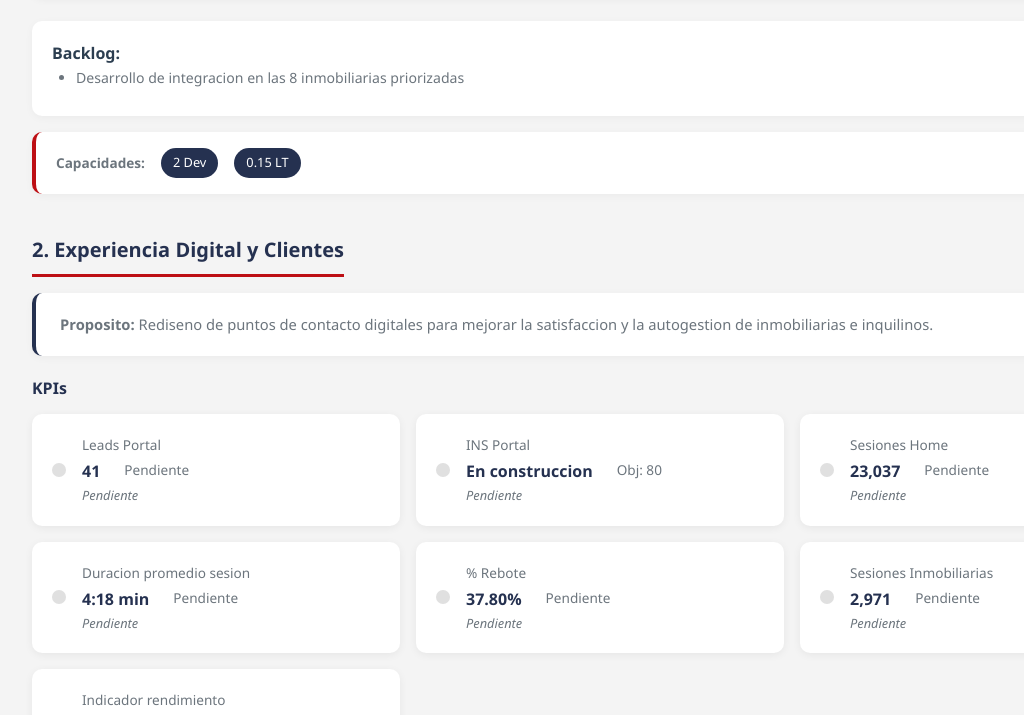
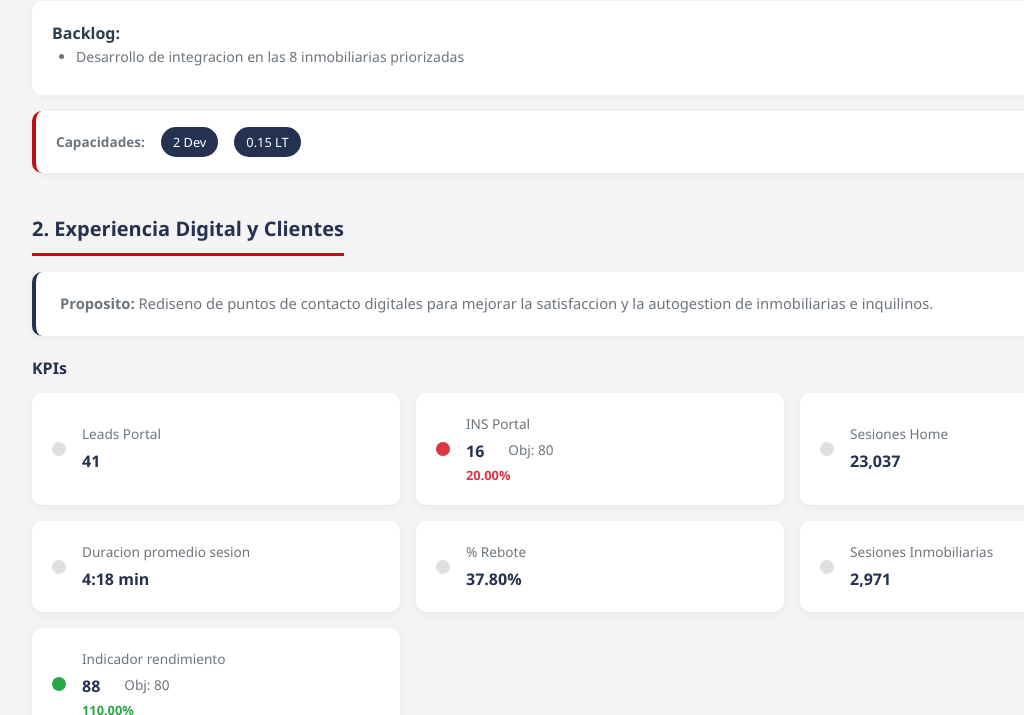
Before and after one commit to linasanchezborda/informe-seguimiento-libertador, a plain HTML site: page index.html in a window 1280 px wide. Shown: the part 2085-2800 px from the top of the page, without its empty margins (40-1064 px from the left). Drawn offline with Linux system fonts and the light colour scheme.

Commit message:
fix: limpiar KPIs sin objetivo, INS Portal=16, pendientes como En construccion

```diff
--- a/index.html
+++ b/index.html
@@ -83,9 +83,9 @@
 <h3 style="font-size:1rem;color:var(--azul);margin-bottom:0.75rem">KPIs</h3>
 <div class="kpi-grid">
 <div class="kpi-card"><div class="semaforo rojo"></div><div class="kpi-info"><div class="kpi-name">Aliados VIP en produccion</div><div class="kpi-values"><span class="kpi-real">5</span><span class="kpi-obj">Obj: 138</span></div><div class="cumpl-critico">3.62%</div></div></div>
-<div class="kpi-card"><div class="semaforo rojo"></div><div class="kpi-info"><div class="kpi-name">Inmobiliarias en produccion</div><div class="kpi-values"><span class="kpi-real">0</span><span class="kpi-obj">-</span></div><div class="cumpl-critico">0</div></div></div>
+<div class="kpi-card"><div class="semaforo gris"></div><div class="kpi-info"><div class="kpi-name">Inmobiliarias en produccion</div><div class="kpi-values"><span class="kpi-real">0</span></div></div></div>
 <div class="kpi-card"><div class="semaforo rojo"></div><div class="kpi-info"><div class="kpi-name">CRM en Produccion</div><div class="kpi-values"><span class="kpi-real">0</span><span class="kpi-obj">Obj: 6</span></div><div class="cumpl-critico">0.00%</div></div></div>
-<div class="kpi-card"><div class="semaforo gris"></div><div class="kpi-info"><div class="kpi-name">Solicitudes via apificacion</div><div class="kpi-values"><span class="kpi-real">94</span><span class="kpi-obj">Obj: Pendiente</span></div><div class="cumpl-pendiente">Pendiente</div></div></div>
+<div class="kpi-card"><div class="semaforo gris"></div><div class="kpi-info"><div class="kpi-name">Solicitudes via apificacion</div><div class="kpi-values"><span class="kpi-real">94</span></div></div></div>
 </div>
 <p class="sub-title">Estado Actual &mdash; CRMs</p>
 <div class="table-wrapper"><table><thead><tr><th>CRM</th><th>Estado</th><th>Fecha Clave</th></tr></thead><tbody>
@@ -121,12 +121,12 @@
 <div class="section-desc"><strong>Proposito:</strong> Rediseno de puntos de contacto digitales para mejorar la satisfaccion y la autogestion de inmobiliarias e inquilinos.</div>
 <h3 style="font-size:1rem;color:var(--azul);margin-bottom:0.75rem">KPIs</h3>
 <div class="kpi-grid">
-<div class="kpi-card"><div class="semaforo gris"></div><div class="kpi-info"><div class="kpi-name">Leads Portal</div><div class="kpi-values"><span class="kpi-real">41</span><span class="kpi-obj">Pendiente</span></div><div class="cumpl-pendiente">Pendiente</div></div></div>
-<div class="kpi-card"><div class="semaforo gris"></div><div class="kpi-info"><div class="kpi-name">INS Portal</div><div class="kpi-values"><span class="kpi-real">En construccion</span><span class="kpi-obj">Obj: 80</span></div><div class="cumpl-pendiente">Pendiente</div></div></div>
-<div class="kpi-card"><div class="semaforo gris"></div><div class="kpi-info"><div class="kpi-name">Sesiones Home</div><div class="kpi-values"><span class="kpi-real">23,037</span><span class="kpi-obj">Pendiente</span></div><div class="cumpl-pendiente">Pendiente</div></div></div>
-<div class="kpi-card"><div class="semaforo gris"></div><div class="kpi-info"><div class="kpi-name">Duracion promedio sesion</div><div class="kpi-values"><span class="kpi-real">4:18 min</span><span class="kpi-obj">Pendiente</span></div><div class="cumpl-pendiente">Pendiente</div></div></div>
-<div class="kpi-card"><div class="semaforo gris"></div><div class="kpi-info"><div class="kpi-name">% Rebote</div><div class="kpi-values"><span class="kpi-real">37.80%</span><span class="kpi-obj">Pendiente</span></div><div class="cumpl-pendiente">Pendiente</div></div></div>
-<div class="kpi-card"><div class="semaforo gris"></div><div class="kpi-info"><div class="kpi-name">Sesiones Inmobiliarias</div><div class="kpi-values"><span class="kpi-real">2,971</span><span class="kpi-obj">Pendiente</span></div><div class="cumpl-pendiente">Pendiente</div></div></div>
+<div class="kpi-card"><div class="semaforo gris"></div><div class="kpi-info"><div class="kpi-name">Leads Portal</div><div class="kpi-values"><span class="kpi-real">41</span></div></div></div>
+<div class="kpi-card"><div class="semaforo rojo"></div><div class="kpi-info"><div class="kpi-name">INS Portal</div><div class="kpi-values"><span class="kpi-real">16</span><span class="kpi-obj">Obj: 80</span></div><div class="cumpl-critico">20.00%</div></div></div>
+<div class="kpi-card"><div class="semaforo gris"></div><div class="kpi-info"><div class="kpi-name">Sesiones Home</div><div class="kpi-values"><span class="kpi-real">23,037</span></div></div></div>
+<div class="kpi-card"><div class="semaforo gris"></div><div class="kpi-info"><div class="kpi-name">Duracion promedio sesion</div><div class="kpi-values"><span class="kpi-real">4:18 min</span></div></div></div>
+<div class="kpi-card"><div class="semaforo gris"></div><div class="kpi-info"><div class="kpi-name">% Rebote</div><div class="kpi-values"><span class="kpi-real">37.80%</span></div></div></div>
+<div class="kpi-card"><div class="semaforo gris"></div><div class="kpi-info"><div class="kpi-name">Sesiones Inmobiliarias</div><div class="kpi-values"><span class="kpi-real">2,971</span></div></div></div>
 <div class="kpi-card"><div class="semaforo verde"></div><div class="kpi-info"><div class="kpi-name">Indicador rendimiento</div><div class="kpi-values"><span class="kpi-real">88</span><span class="kpi-obj">Obj: 80</span></div><div class="cumpl-ok">110.00%</div></div></div>
 </div>
 <h3 style="font-size:1rem;color:var(--azul);margin-bottom:0.75rem">Estado Actual</h3>
@@ -140,10 +140,10 @@
 <div class="section-desc"><strong>Proposito:</strong> Automatizacion de informes y herramientas de gestion interna para liberar capacidad del equipo manual.</div>
 <h3 style="font-size:1rem;color:var(--azul);margin-bottom:0.75rem">KPIs</h3>
 <div class="kpi-grid">
-<div class="kpi-card"><div class="semaforo gris"></div><div class="kpi-info"><div class="kpi-name">Aplazadas Biometria/total</div><div class="kpi-values"><span class="kpi-real">0.89%</span><span class="kpi-obj">Pendiente</span></div><div class="cumpl-pendiente">Pendiente</div></div></div>
-<div class="kpi-card"><div class="semaforo gris"></div><div class="kpi-info"><div class="kpi-name">% biometria negadas</div><div class="kpi-values"><span class="kpi-real">18.41%</span><span class="kpi-obj">N/A</span></div></div></div>
-<div class="kpi-card"><div class="semaforo gris"></div><div class="kpi-info"><div class="kpi-name">Aplazadas/total</div><div class="kpi-values"><span class="kpi-real">15.53%</span><span class="kpi-obj">Pendiente</span></div><div class="cumpl-pendiente">Pendiente</div></div></div>
-<div class="kpi-card"><div class="semaforo gris"></div><div class="kpi-info"><div class="kpi-name">Disminucion tiempo operacion</div><div class="kpi-values"><span class="kpi-real">Pendiente</span><span class="kpi-obj">Pendiente</span></div><div class="cumpl-pendiente">Pendiente</div></div></div>
+<div class="kpi-card"><div class="semaforo gris"></div><div class="kpi-info"><div class="kpi-name">Aplazadas Biometria/total</div><div class="kpi-values"><span class="kpi-real">0.89%</span></div></div></div>
+<div class="kpi-card"><div class="semaforo gris"></div><div class="kpi-info"><div class="kpi-name">% biometria negadas</div><div class="kpi-values"><span class="kpi-real">18.41%</span></div></div></div>
+<div class="kpi-card"><div class="semaforo gris"></div><div class="kpi-info"><div class="kpi-name">Aplazadas/total</div><div class="kpi-values"><span class="kpi-real">15.53%</span></div></div></div>
+<div class="kpi-card"><div class="semaforo gris"></div><div class="kpi-info"><div class="kpi-name">Disminucion tiempo operacion</div><div class="kpi-values"><span class="kpi-real">En construccion</span></div></div></div>
 </div>
 <h3 style="font-size:1rem;color:var(--azul);margin-bottom:0.75rem">Estado Actual</h3>
 <div class="section-desc"><ul style="padding-left:1.2rem"><li>Herramienta gestion aplazados: OK conexion nueva API</li><li>Herramienta Biometria: <span class="badge badge-prod">Produccion</span></li><li>Tablero cifras operacion: OK conexion nueva API y ajustes</li><li>Unificacion herramienta aplazados estudio digital + biometria: en produccion. Ajustes solicitados para 2 de junio</li></ul></div>
@@ -157,9 +157,9 @@
 <div class="section-desc"><strong>Proposito:</strong> Optimizar la atencion en El Libertador con Victoria, aumentando la resolucion automatica, el INS y las eficiencias operativas.</div>
 <h3 style="font-size:1rem;color:var(--azul);margin-bottom:0.75rem">KPIs</h3>
 <div class="kpi-grid">
-<div class="kpi-card"><div class="semaforo gris"></div><div class="kpi-info"><div class="kpi-name">INS</div><div class="kpi-values"><span class="kpi-real">Pendiente</span><span class="kpi-obj">Obj: 80</span></div><div class="cumpl-pendiente">Pendiente</div></div></div>
+<div class="kpi-card"><div class="semaforo gris"></div><div class="kpi-info"><div class="kpi-name">INS</div><div class="kpi-values"><span class="kpi-real">En construccion</span><span class="kpi-obj">Obj: 80</span></div></div></div>
 <div class="kpi-card"><div class="semaforo amarillo"></div><div class="kpi-info"><div class="kpi-name">% resolucion sin intervencion humana</div><div class="kpi-values"><span class="kpi-real">90.16%</span><span class="kpi-obj">Obj: 100%</span></div><div style="font-size:0.8rem;font-weight:600;color:var(--amarillo)">90.16%</div></div></div>
-<div class="kpi-card"><div class="semaforo gris"></div><div class="kpi-info"><div class="kpi-name"># solicitudes sin intervencion</div><div class="kpi-values"><span class="kpi-real">1,411</span><span class="kpi-obj">N/A</span></div></div></div>
+<div class="kpi-card"><div class="semaforo gris"></div><div class="kpi-info"><div class="kpi-name"># solicitudes sin intervencion</div><div class="kpi-values"><span class="kpi-real">1,411</span></div></div></div>
 <div class="kpi-card"><div class="semaforo rojo"></div><div class="kpi-info"><div class="kpi-name">Eficiencias</div><div class="kpi-values"><span class="kpi-real">0</span><span class="kpi-obj">Obj: 3</span></div><div class="cumpl-critico">0%</div></div></div>
 </div>
 <h3 style="font-size:1rem;color:var(--azul);margin-bottom:0.75rem">Estado Actual</h3>
```
